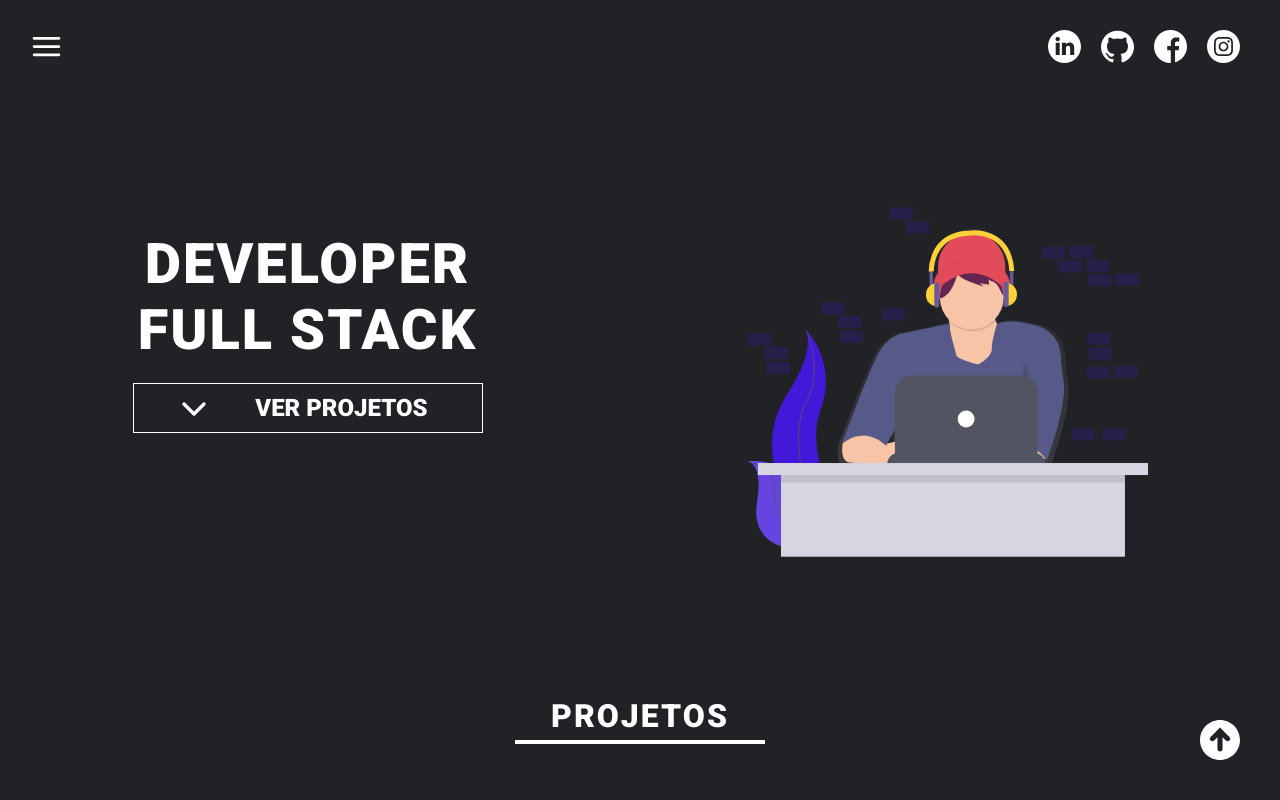
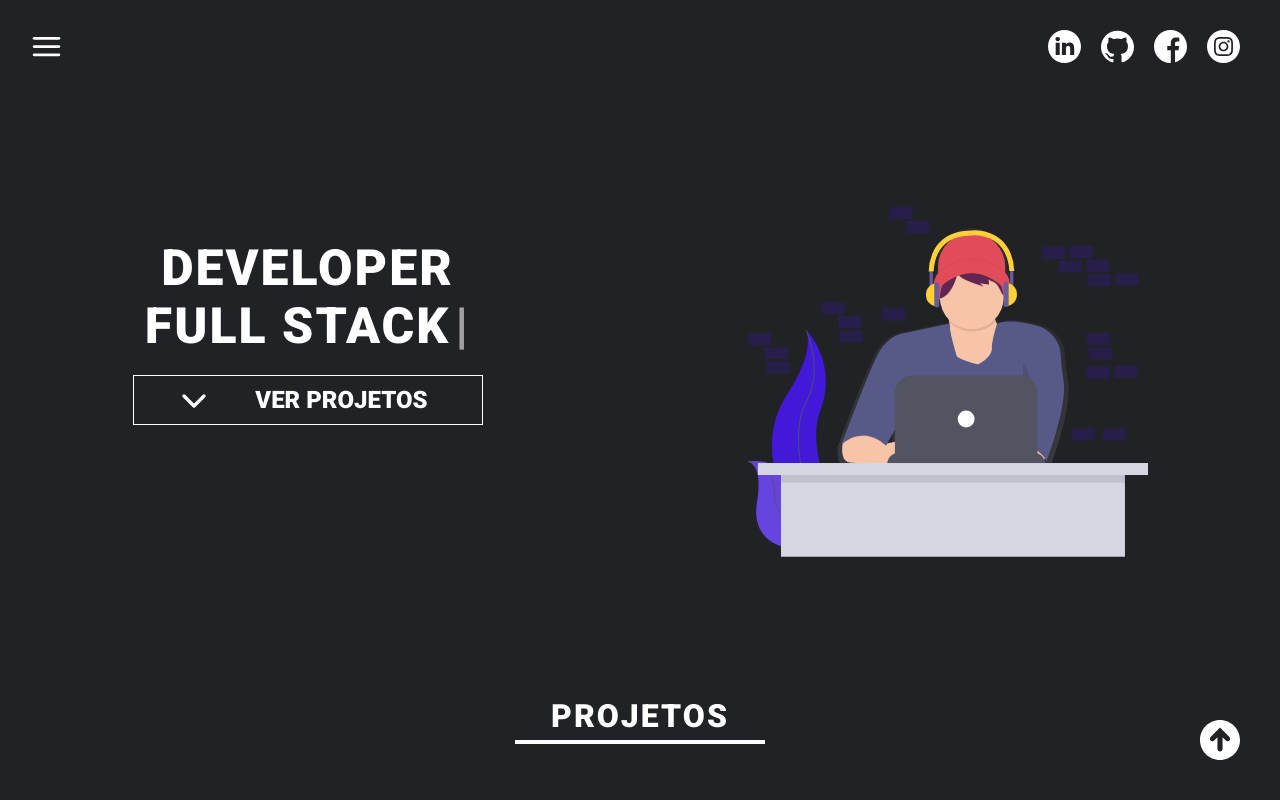
Before and after one commit to reinaldo-silva/Portfolio-React, a React (Create React App) app: page / in a window 1280 px wide. Shown: the top 800 px of the page. Built offline with nearby package versions, Linux system fonts and the light colour scheme; the HTML template or start-up script is replaced by a standard one.

Commit message:
Adicionando efeito máquina de escrever

```diff
--- a/src/App.css
+++ b/src/App.css
@@ -93,3 +93,21 @@ body::-webkit-scrollbar-track{
 body::-webkit-scrollbar-thumb{
     background: #4218D9;
 }
+
+/*------------------------------------------------------------------------------------------------*/
+
+h1.writer::after{
+    content: '|';
+    margin-left: 5px;
+    opacity: 1;
+    animation: pisca 0.75s infinite;
+  }
+
+  @keyframes pisca {
+    0%, 100%{
+      opacity: 1;
+    }
+    50%{
+      opacity: 0;
+    }
+  }
--- a/src/pages/Home/index.tsx
+++ b/src/pages/Home/index.tsx
@@ -1,4 +1,4 @@
-import React, { useState } from "react";
+import React, { useState, ReactElement, ReactHTMLElement } from "react";
 import "./style.css";
 import { FiChevronDown } from "react-icons/fi";
 
@@ -81,6 +81,22 @@ const Home = () => {
       });
     });
 
+    const typeWriter = (elemento: any) => {
+      const textoArray = elemento.innerHTML.split('');//divide o texto em diferentes partes do array// aqui vai dividir todas as letras pois não atribui um valor para ele buscar e dividir
+      elemento.innerHTML = '';
+  //forEach: para cada
+      textoArray.forEach((letra:any, i:any) => {
+        //console.log(letra);
+        setTimeout(() => elemento.innerHTML += letra, 100 * i);
+      });
+    }
+
+  const titulo = document.querySelector('h1.writer');
+  if(titulo){
+  typeWriter(titulo);
+  }
+
+
   });
 
   const [slideOpen, setSlideOpen] = useState(false);
@@ -119,7 +135,7 @@ const Home = () => {
 
       <div className="home">
         <div className="conteudo">
-          <h1>Developer Full Stack</h1>
+          <h1 className="writer">Developer Full Stack</h1>
           <a href="#projetos">
             <span>
               <FiChevronDown fontSize={40} />
--- a/src/pages/Home/style.css
+++ b/src/pages/Home/style.css
@@ -100,7 +100,7 @@ footer .slideIcon{
 
 .home h1{
     text-transform: uppercase;
-    font-size: 56px;
+    font-size: 50px;
     letter-spacing: 2px;
 }
 
```
